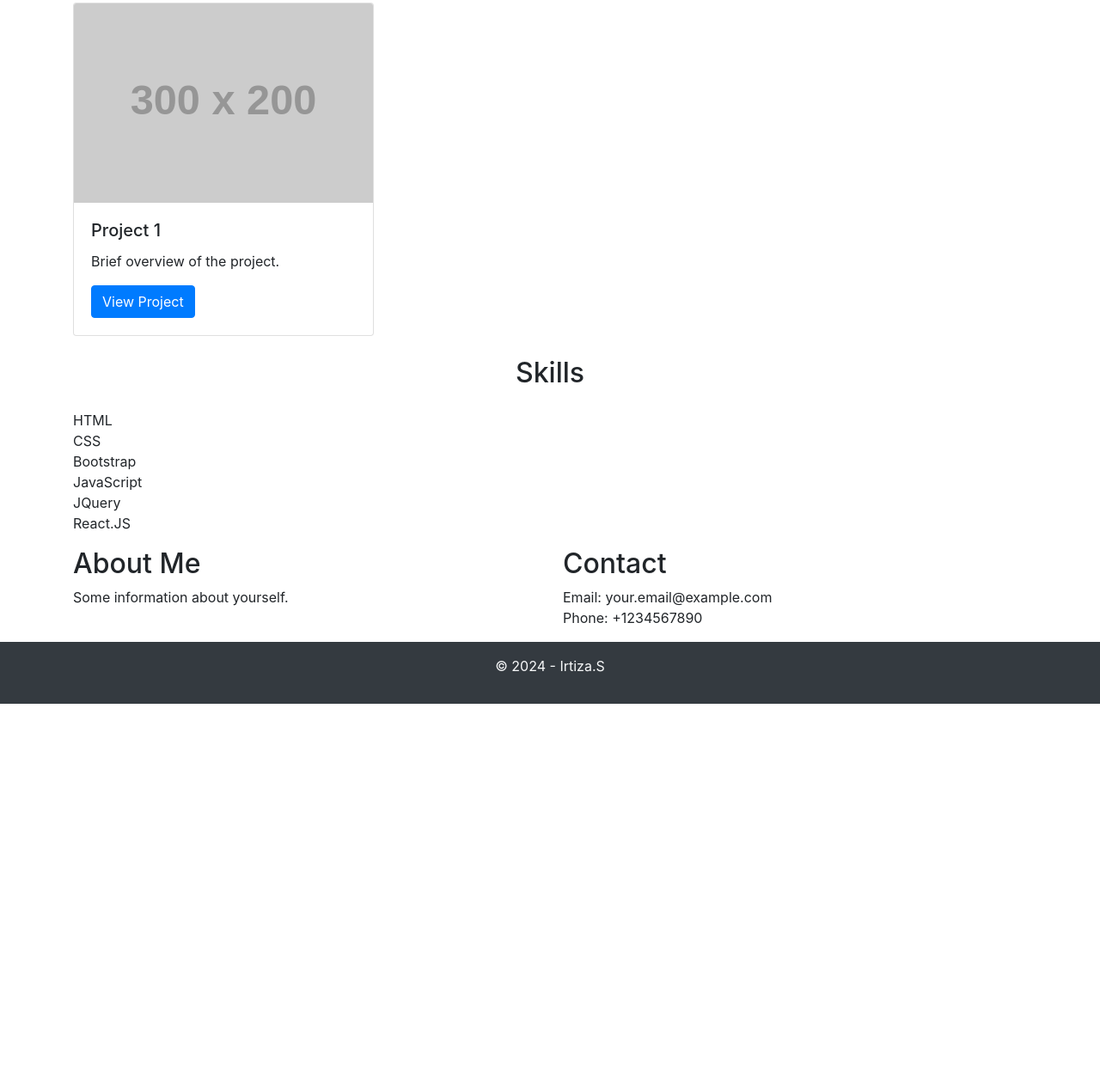
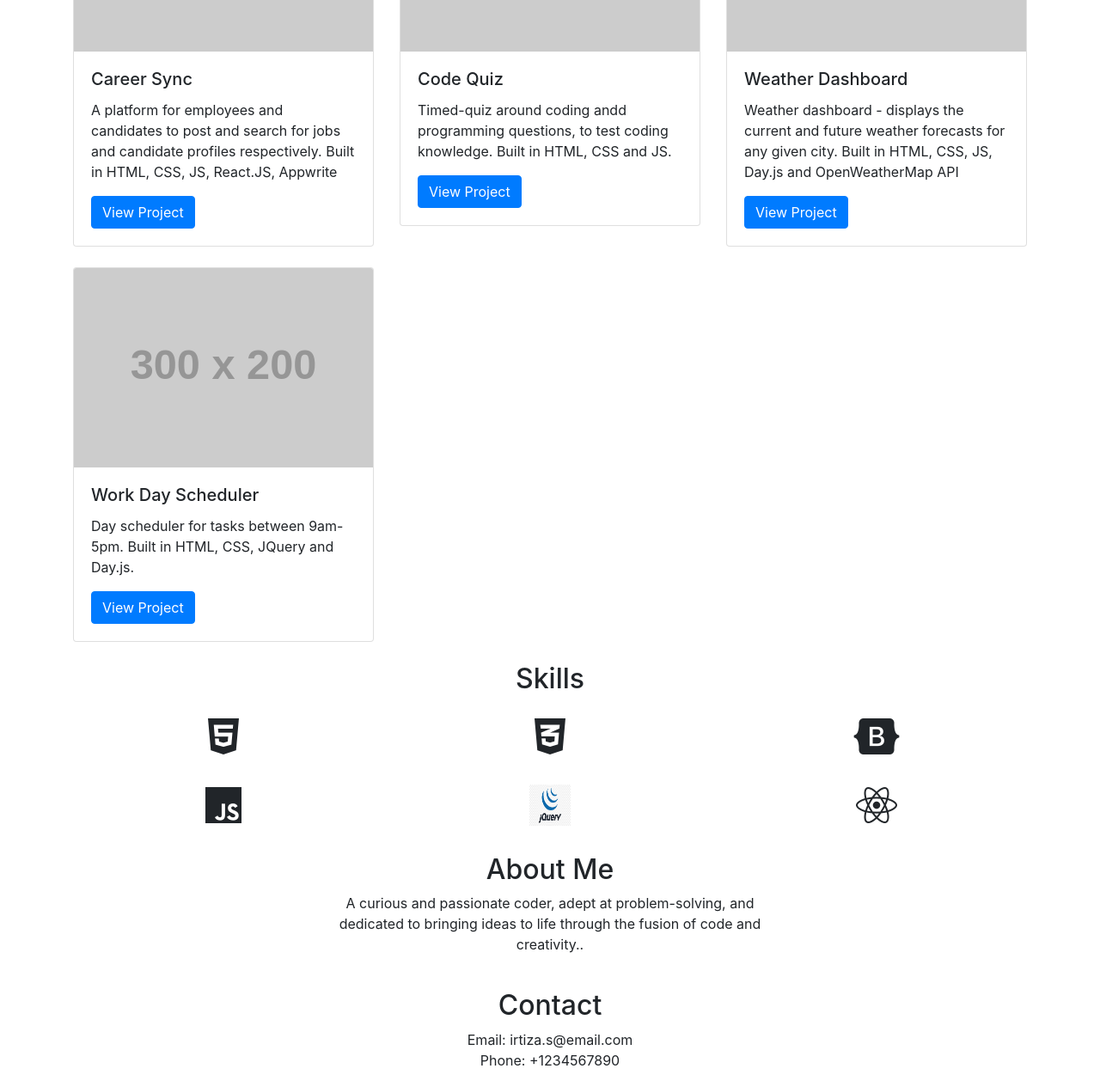
Before and after one commit to irtiza-S/Bootstrap-Portfolio, a plain HTML site: page index.html in a window 1280 px wide. Shown: the part 839-2104 px from the top of the page at 86% size. Before the commit the page ends 1658 px from the top, so only its background shows below. Drawn offline with nearby package versions, Linux system fonts and the light colour scheme; placeholder pictures from the web are drawn by us.

Commit message:
editted the filestructure, amended structure of html and bootstrap classes

```diff
--- a/css/style.css
+++ b/css/style.css
@@ -1,3 +1,4 @@
+
 /* reset */
 * {
     margin: 0;
@@ -15,6 +16,10 @@ ul, ol {
 
 /* --------------- */
 
+html {
+    scroll-behavior: smooth;
+}
+
 a:hover {
     color: blue; /* Change color on hover */
   }
--- a/index.html
+++ b/index.html
@@ -37,11 +37,14 @@
     <!-- Hero section -->
     <section id="hero" class="jumbotron text-center">
       <div class="container">
-        <img src="./images/profile.png" alt="Your Picture" class="rounded-circle">
-        <h1 class="display-4">Irtiza.S</h1>
+          <img src="./images/profile.png" alt="Your Picture" class="rounded-circle img-fluid" style="width: 250px; height: 250px;">
+          <h1 class="display-4 mt-3">Irtiza.S</h1>
           <p class="lead">Frontend Engineer</p>
       </div>
   </section>
+
+
+
 
   <!-- Work section -->
   <section id="work" class="container">
@@ -51,43 +54,104 @@
             <div class="card mb-4">
                 <img src="https://placehold.co/300x200" class="card-img-top" alt="Project 1">
                 <div class="card-body">
-            <h5 class="card-title">Project 1</h5>
-            <p class="card-text">Brief overview of the project.</p>
+                    <h5 class="card-title">Career Sync</h5>
+                    <p class="card-text">A platform for employees and candidates to post and search for jobs and candidate profiles respectively. Built in HTML, CSS, JS, React.JS, Appwrite</p>
                     <a href="#" class="btn btn-primary">View Project</a>
                 </div>
             </div>
         </div>
+
         <!-- Add more cards for other projects -->
+
+        <div class="col-md-4">
+            <div class="card mb-4">
+                <img src="https://placehold.co/300x200" class="card-img-top" alt="Project 2">
+                <div class="card-body">
+                    <h5 class="card-title">Code Quiz</h5>
+                    <p class="card-text">Timed-quiz around coding andd programming questions, to test coding knowledge. Built in HTML, CSS and JS.</p>
+                    <a href="#" class="btn btn-primary">View Project</a>
+                </div>
+            </div>
+        </div>
+
+        <!-- Add more cards for other projects -->
+
+        <div class="col-md-4">
+            <div class="card mb-4">
+                <img src="https://placehold.co/300x200" class="card-img-top" alt="Project 3">
+                <div class="card-body">
+                    <h5 class="card-title">Weather Dashboard</h5>
+                    <p class="card-text">Weather dashboard - displays the current and future weather forecasts for any given city. Built in HTML, CSS, JS, Day.js and OpenWeatherMap API</p>
+                    <a href="#" class="btn btn-primary">View Project</a>
+                </div>
+            </div>
+        </div>
+
+        <!-- Add more cards for other projects -->
+    </div>
+    <div class="row">
+      <div class="col-md-4">
+        <div class="card mb-4">
+            <img src="https://placehold.co/300x200" class="card-img-top" alt="Project 1">
+            <div class="card-body">
+                <h5 class="card-title">Work Day Scheduler</h5>
+                <p class="card-text">Day scheduler for tasks between 9am-5pm. Built in HTML, CSS, JQuery and Day.js.</p>
+                <a href="#" class="btn btn-primary">View Project</a>
+            </div>
+        </div>
+    </div>
     </div>
 </section>
 
+
     <!-- Skills section -->
+
     <section id="skills" class="container">
       <h2 class="text-center mb-4">Skills</h2>
-        <ul>
-            <li>HTML</li>
-            <li>CSS</li>
-            <li>Bootstrap</li>
-            <li>JavaScript</li>
-            <li>JQuery</li>
-            <li>React.JS</li>
-        </ul>
+      <div class="row mb-4">
+          <div class="col-md-4 d-flex justify-content-center">
+              <i class="fab fa-html5 fa-3x mb-2"></i>
+          </div>
+          <div class="col-md-4 d-flex justify-content-center">
+              <i class="fab fa-css3-alt fa-3x mb-2"></i>
+          </div>
+          <div class="col-md-4 d-flex justify-content-center">
+              <i class="fab fa-bootstrap fa-3x mb-2"></i>
+          </div>
+      </div>
+      <div class="row mb-4">
+          <div class="col-md-4 d-flex justify-content-center">
+              <i class="fab fa-js fa-3x mb-2"></i>
+          </div>
+          <div class="col-md-4 d-flex justify-content-center">
+            <img src="./images/jquery_logo.png" alt="jQuery" style="width: 3rem; height: 3rem;" class="mb-2">
+          </div>
+          <div class="col-md-4 d-flex justify-content-center">
+              <i class="fab fa-react fa-3x mb-2"></i>
+          </div>
+      </div>
   </section>
 
 
   <!-- About/Contact section -->
-  <section id="about" class="container">
-    <div class="row">
-      <div class="col-md-6">
-        <h2>About Me</h2>
-        <p>Some information about yourself.</p>
+  <section id="about" class="container mt-4 mt-4">
+    <div class="row mb-4 mt-4">
+        <div class="col-md-6 mx-auto">
+            <h2 class="text-center">About Me</h2>
+            <p class="text-center">A curious and passionate coder, adept at problem-solving, and dedicated to bringing ideas to life through the fusion of code and creativity..</p>
         </div>
-      <div class="col-md-6">
-        <h2>Contact</h2>
-        <p>Email: your.email@example.com<br>Phone: +1234567890</p>
+    </div>
+    <div class="row mb-4 mt-4">
+        <div class="col-md-6 mx-auto">
+            <h2 class="text-center">Contact</h2>
+            <p class="text-center">Email: irtiza.s@email.com<br>Phone: +1234567890</p>
         </div>
     </div>
   </section>
+
+
+
+
 
   <!-- Footer section -->
   <footer class="bg-dark text-light text-center py-3">
@@ -97,5 +161,6 @@
   <script src="https://code.jquery.com/jquery-3.5.1.slim.min.js"></script>
   <script src="https://cdn.jsdelivr.net/npm/@popperjs/core@2.5.4/dist/umd/popper.min.js"></script>
   <script src="https://stackpath.bootstrapcdn.com/bootstrap/4.5.2/js/bootstrap.min.js"></script>
+  <script src="https://kit.fontawesome.com/86326a2a1a.js" crossorigin="anonymous"></script>
 </body>
 </html>
```
Also changed, not shown: images/jquery_logo.png (added). Lines whose indentation alone changed are shown as unchanged.
